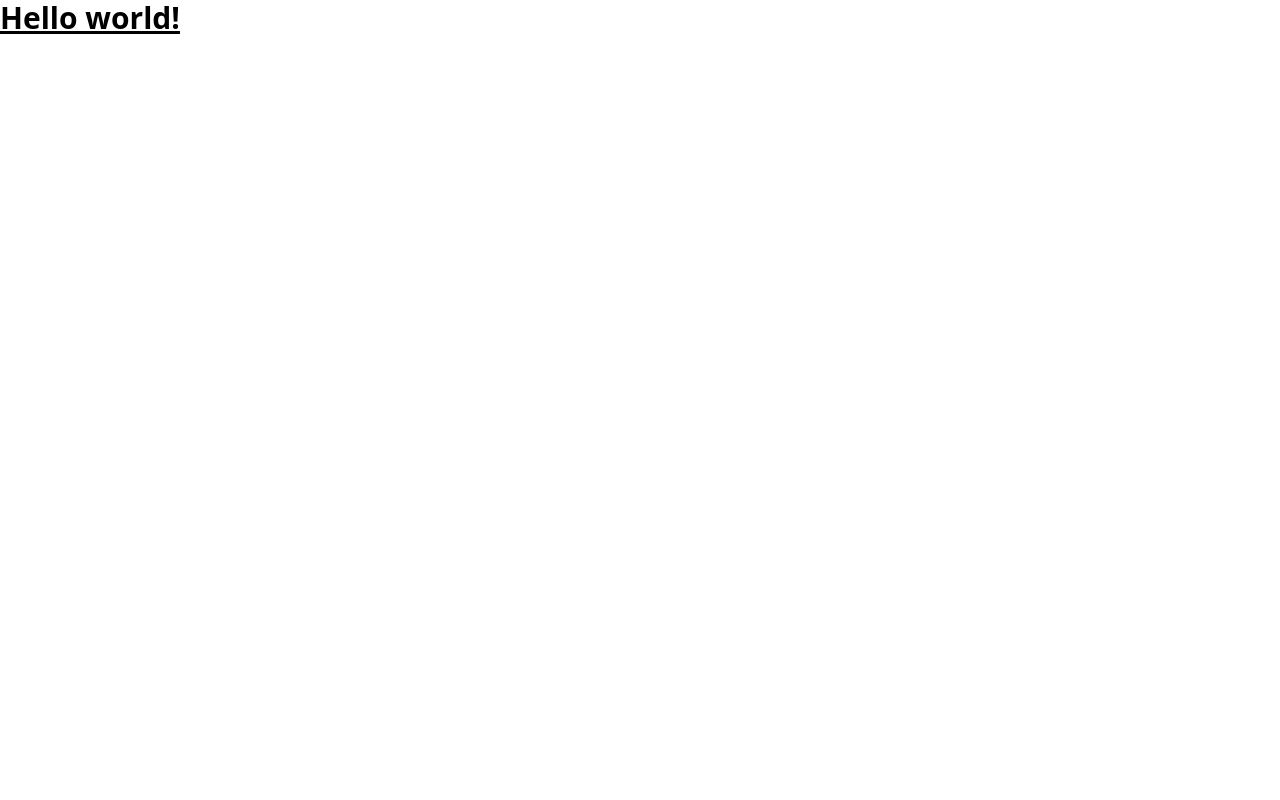
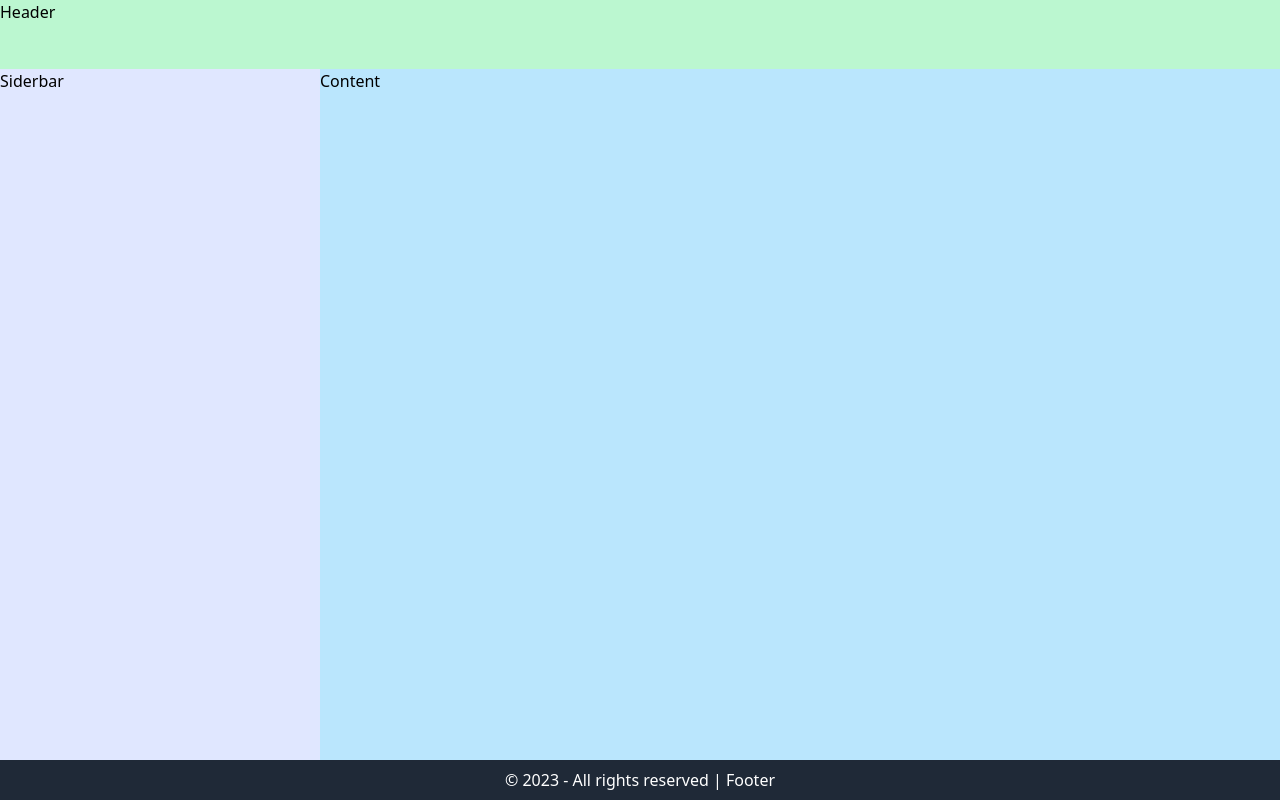
Before and after one commit to MuhammadHafijur/tailwind-content-layout, a website: page index.html in a window 1280 px wide. Drawn offline with Linux system fonts and the light colour scheme.

Commit message:
:sparkles: feat: Tailwindcss content layout

```diff
--- a/index.html
+++ b/index.html
@@ -1,15 +1,21 @@
 <!DOCTYPE html>
 <html lang="en">
-<head>
-    <meta charset="UTF-8">
-    <meta http-equiv="X-UA-Compatible" content="IE=edge">
-    <meta name="viewport" content="width=device-width, initial-scale=1.0">
+  <head>
+    <meta charset="UTF-8" />
+    <meta http-equiv="X-UA-Compatible" content="IE=edge" />
+    <meta name="viewport" content="width=device-width, initial-scale=1.0" />
     <title>HRM</title>
-    <link href="/dist/output.css" rel="stylesheet">
-</head>
-<body>
-    <h1 class="text-3xl font-bold underline">
-        Hello world!
-      </h1>
-</body>
+    <link href="/dist/output.css" rel="stylesheet" />
+  </head>
+  <body>
+    <div class="flex flex-col h-screen">
+      <header class="h-20 bg-green-200">Header</header>
+      <!-- If you want to change the sidebar direction then you can simply add flex-row-reverse class -->
+      <div class="flex h-full">
+        <aside class="w-1/4 bg-indigo-100">Siderbar</aside>
+        <main class="flex-auto bg-sky-200">Content</main>
+      </div>
+      <footer class="p-2 bg-gray-800 text-white text-center">&copy; 2023 - All rights reserved | Footer</footer>
+    </div>
+  </body>
 </html>
```
Also changed, not shown: dist/output.css.
